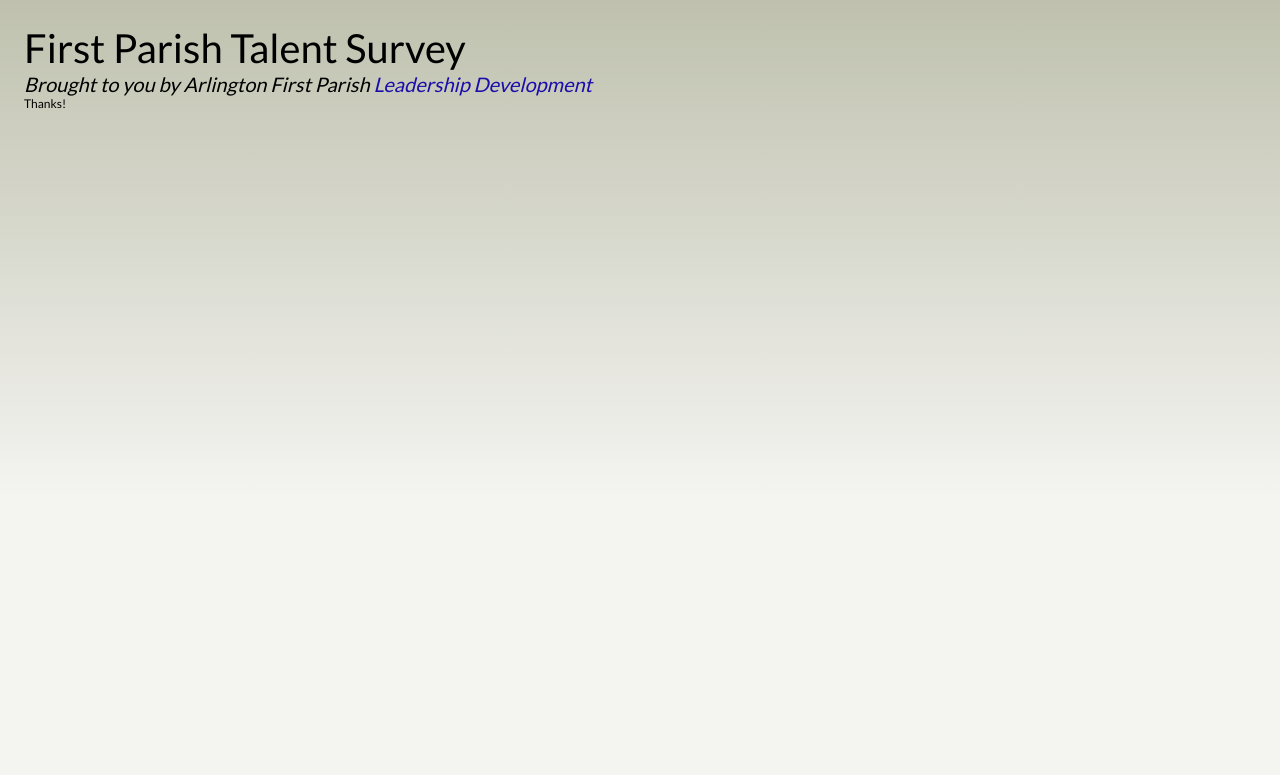
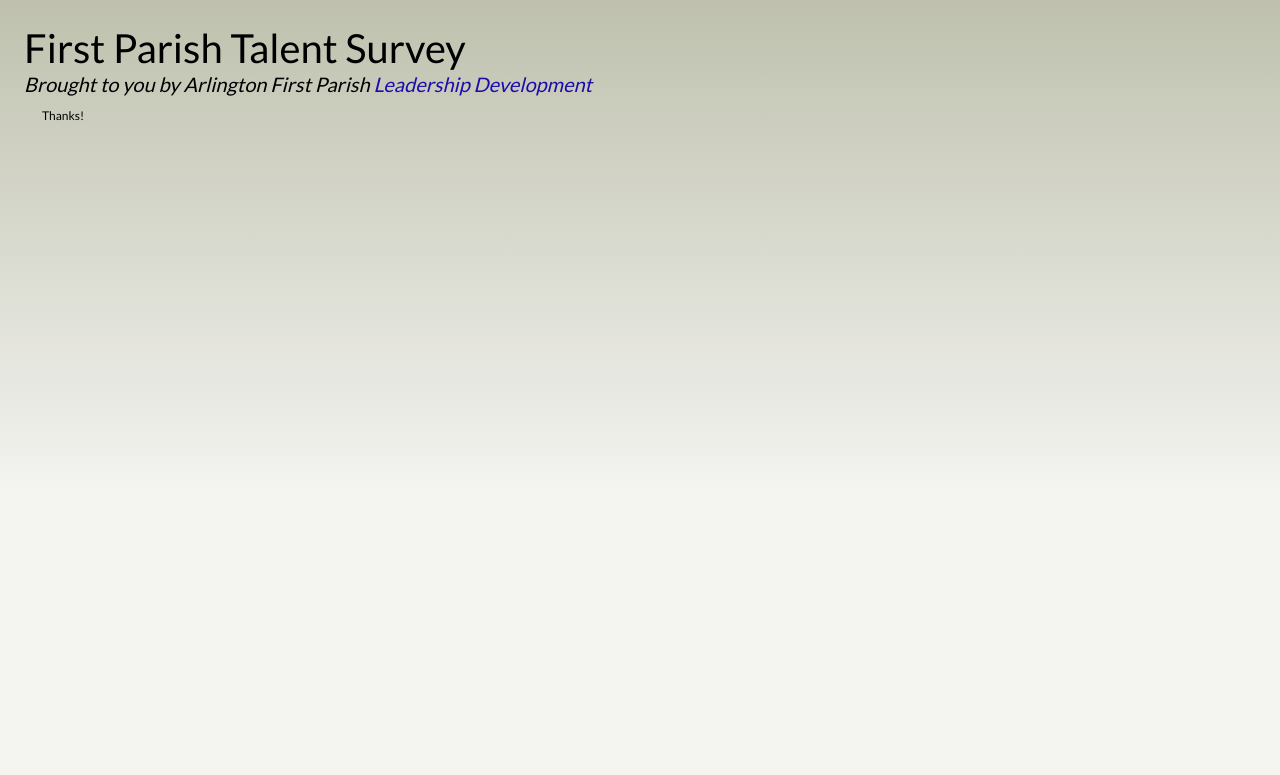
Before and after one commit to aaronk/ldc-survey, a Django app: template ldc/survey/templates/survey/thanks.html in a window 1280 px wide. Shown: the top 775 px of the page. Run offline with Django 3.2, Linux system fonts and the light colour scheme; the template is opened without the code that fills it, so the values that code supplies are empty; some libraries are stand-ins or nearby versions.

Commit message:
better thanks

```diff
--- a/ldc/survey/static/survey/css/survey.css
+++ b/ldc/survey/static/survey/css/survey.css
@@ -4,6 +4,7 @@
     background: linear-gradient(to bottom, #BFC1AE 0, #F4F4F1 500px) no-repeat;
     -svg-background: linear-gradient(top, #BFC1AE 0, #F4F4F1 500px) no-repeat;
     margin: 2em;
+    min-height: 300px;
 }
 a {
     text-decoration: none;
--- a/ldc/survey/templates/survey/thanks.html
+++ b/ldc/survey/templates/survey/thanks.html
@@ -2,5 +2,7 @@
 {% block head %}
 {% endblock head %}
 {% block content %}
-    Thanks!
+    <div class="row">
+    <p>Thanks!</p>
+    </div>
 {% endblock content %}
```
